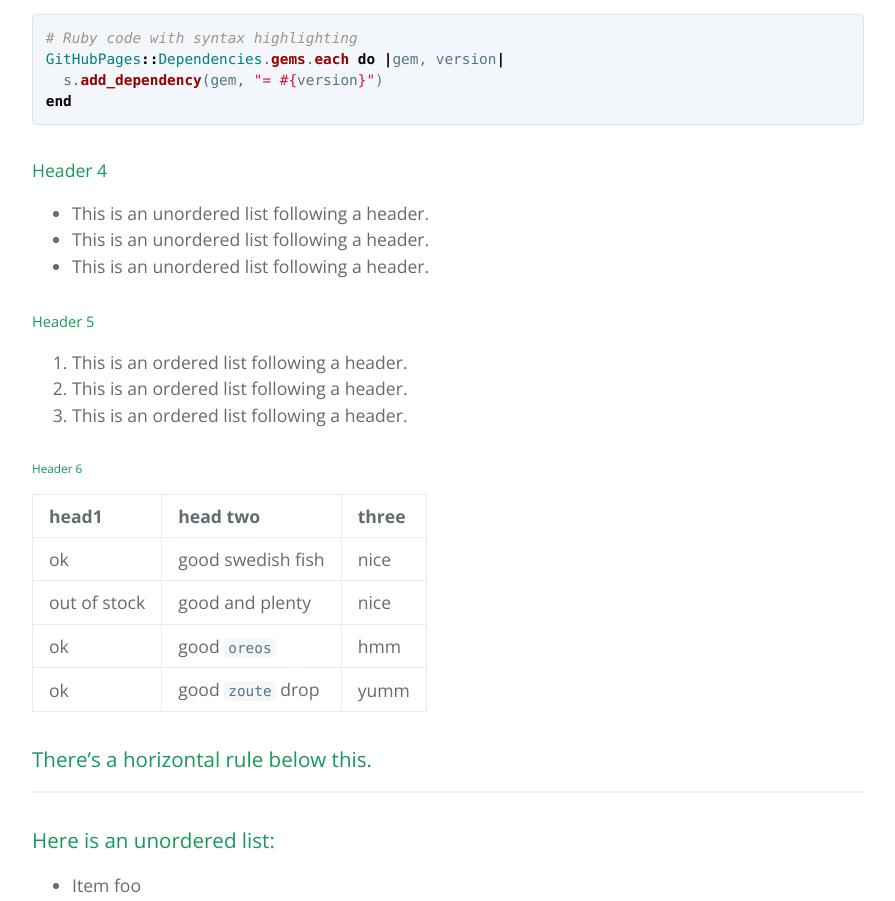
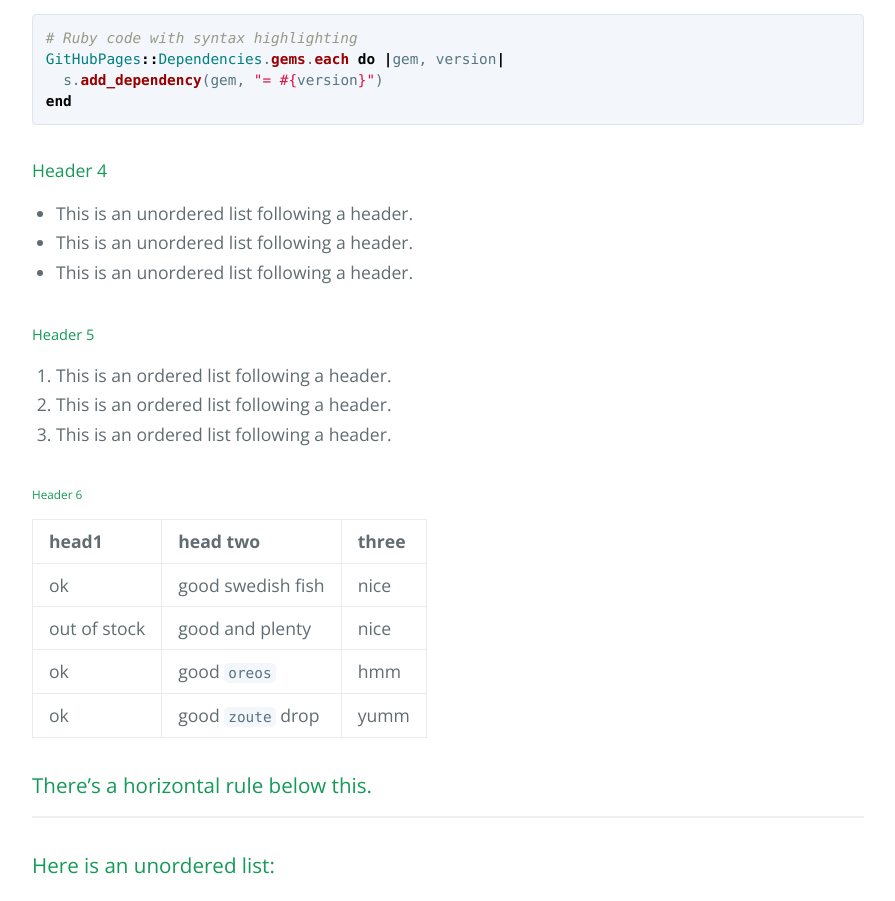
Before and after one commit to PgBiel/blog-test, a Jekyll site: the page built from _posts/2017-04-29-cayman-example-content.md, in a window 1280 px wide. Shown: the part 1184-2085 px from the top of the page, without its empty margins (192-1087 px from the left). Built offline with Jekyll 4.4.1, drawn with Linux system fonts in a browser that asks for light colours.

Commit message:
adjust list padding

```diff
--- a/_sass/jekyll-theme-cayman-blog.scss
+++ b/_sass/jekyll-theme-cayman-blog.scss
@@ -358,6 +358,12 @@ a {
   ul,
   ol {
     margin-top: 0;
+    padding: 0rem 0rem 0.2rem 1.25rem;
+  }
+
+  li {
+    margin-left: 0.25rem;
+    margin-bottom: 0.2rem;
   }
 
   blockquote {
```
